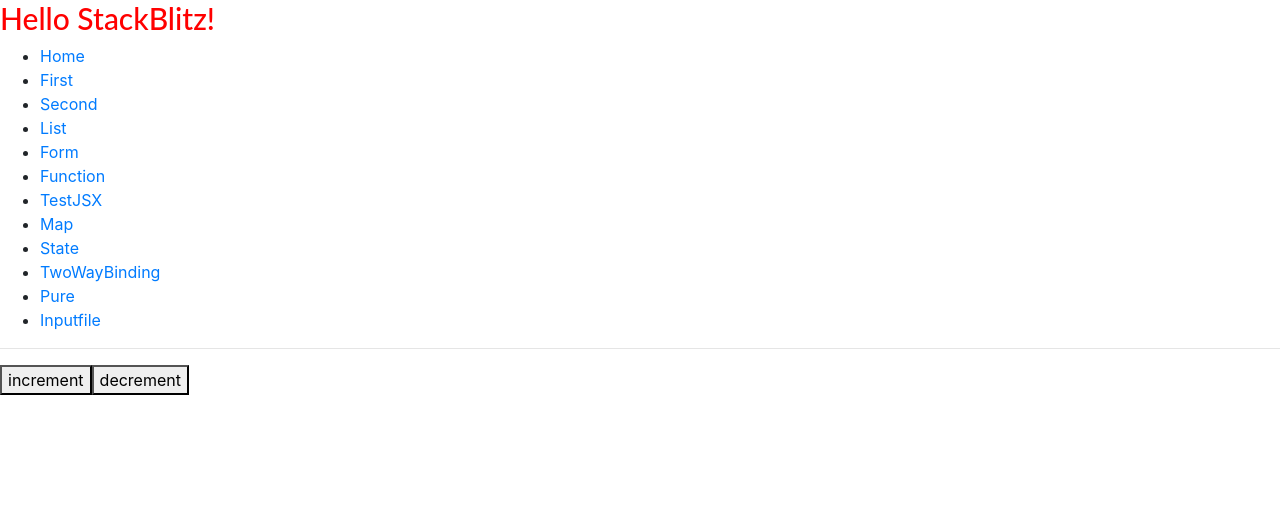
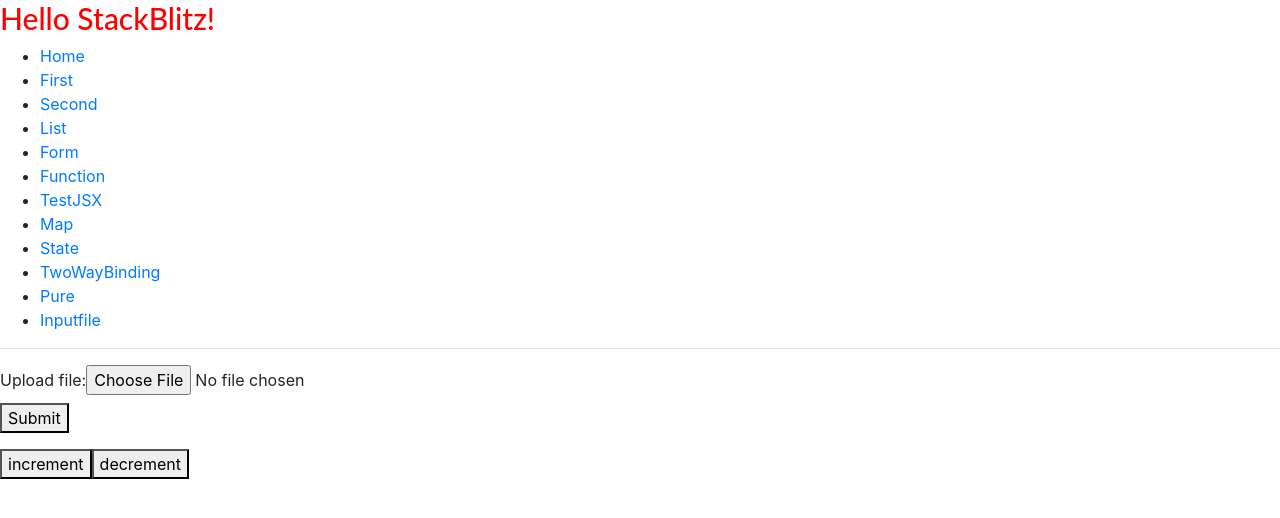
Before and after one commit to muthukumarathithan/muthukumarathithan-react-task, a React (Create React App) app: page /inputfile in a window 1280 px wide. Shown: the top 518 px of the page. Built offline with nearby package versions, Linux system fonts and the light colour scheme.

Commit message:
2 files modified

```diff
--- a/src/App.js
+++ b/src/App.js
@@ -111,7 +111,7 @@ class App extends Component {
               <Pure />
             </Route>
             <Route path="/inputfile">
-              <inputfile />
+              <Inputfile />
             </Route>
           </Switch>
           <button type="button" onClick={this.increment}>
--- a/src/Inputfile.js
+++ b/src/Inputfile.js
@@ -8,7 +8,7 @@ class Inputfile extends Component {
   }
   handleSubmit(event) {
     event.preventDefault();
-
+    alert(`Selected file - ${this.fileInput.current.files[0].name}`);
   }
 
   render() {
```
